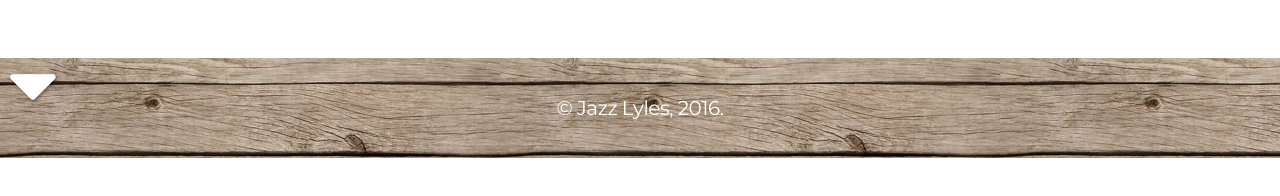
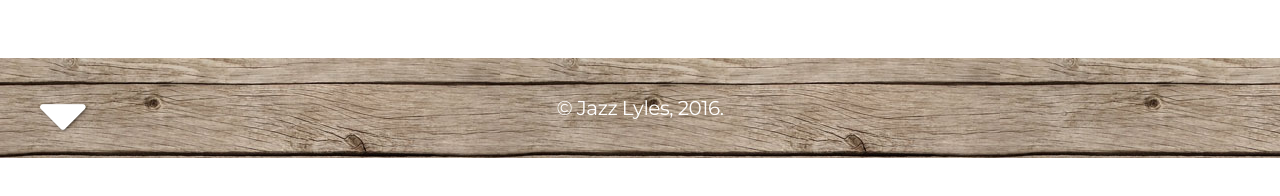
Before and after one commit to existenzial/existenzial.github.io, a plain HTML site: page index.html in a window 1280 px wide. Shown: the part 582-778 px from the top of the page. Drawn offline with nearby package versions, Linux system fonts and the light colour scheme; some packages are replaced by stand-ins of ours.

Commit message:
arrow reposition test #1

```diff
--- a/css/main.css
+++ b/css/main.css
@@ -486,7 +486,7 @@ footer {
 }
 
 .dropdown {
-    margin: -30px;
+    margin: auto;
     display: inline-block;
     position: fixed;
 }
```
